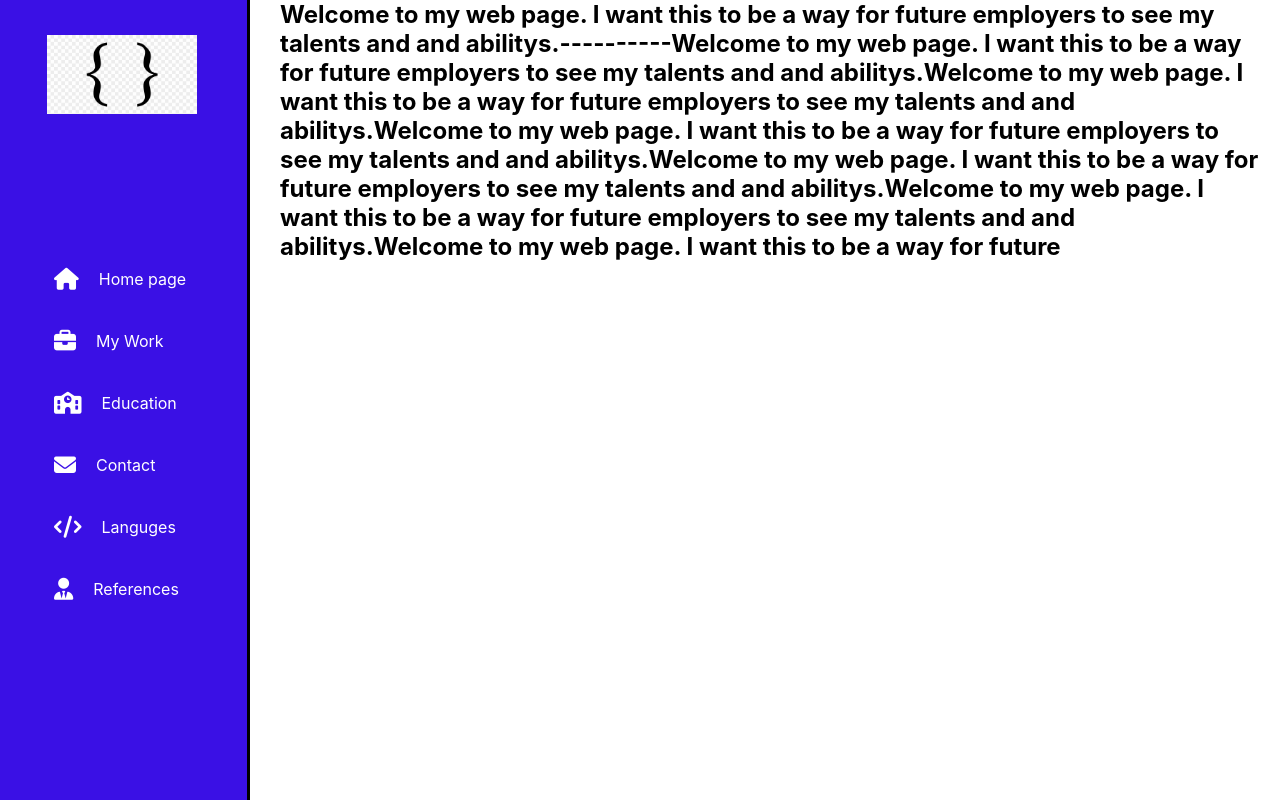
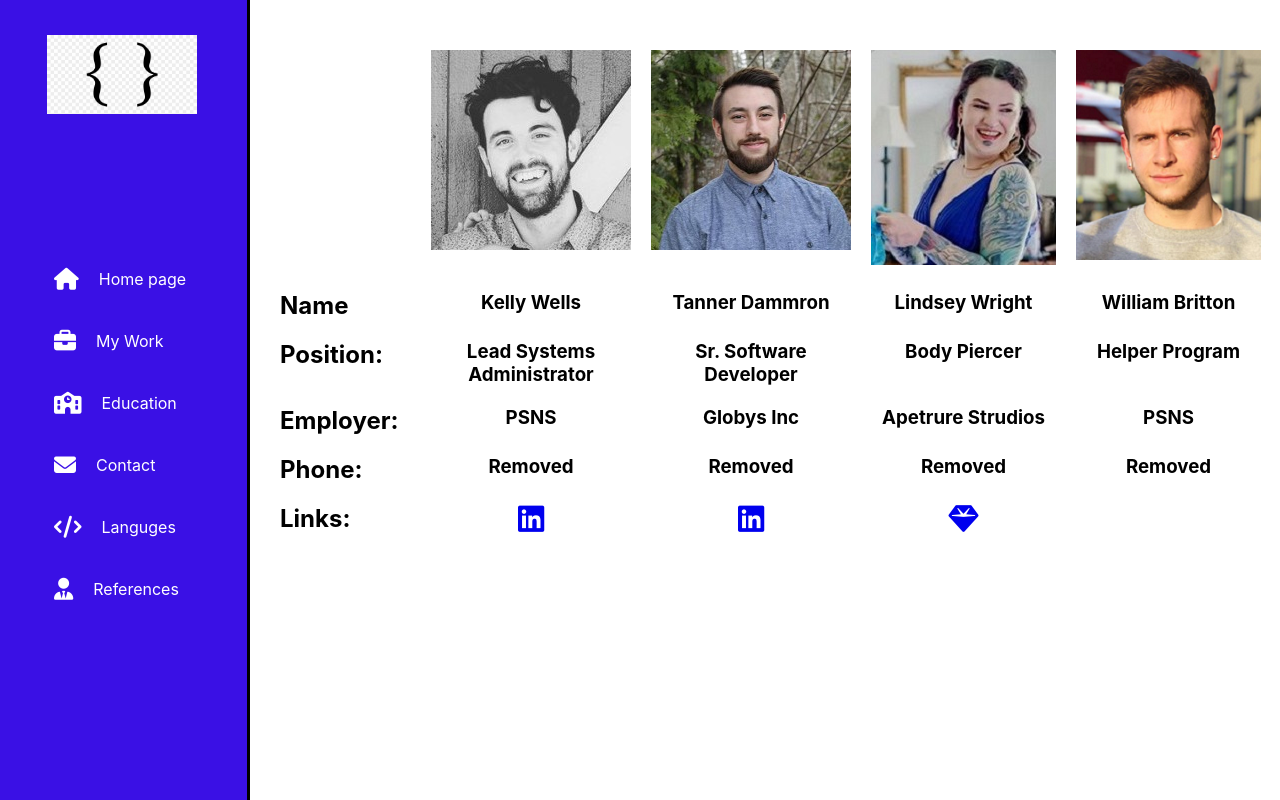
Before and after one commit to CoryCharvat/CoryCharvat.github.io, a plain HTML site: page pages/references.html in a window 1280 px wide. Drawn offline with Linux system fonts and the light colour scheme.

Commit message:
Add a hole page on ref

```diff
--- a/css/references.css
+++ b/css/references.css
@@ -4,6 +4,7 @@
     font-family: "Apercu",-apple-system,BlinkMacSystemFont,"Segoe UI","Roboto","Ubuntu","Cantarell","Fira Sans","Droid Sans","Helvetica Neue",sans-serif,'Poppins', sans-serif;
 }
 html{
+    /* global not used and scroll not used*/
     --global-color-1:  #3A10E5;;
     --global-color-2: #fff;
     scroll-behavior: smooth;
@@ -12,7 +13,143 @@ html{
 main{
     margin-left: 280px;                       /*positioning for the cointent of main*/
     margin-right: 19px;
+    display: grid;
+    grid-template-columns: repeat(5, 1fr);
+    grid-template-rows: 1fr ;
+    grid-gap: 20px;
+    grid-template-areas:
+    "blank ref1 ref2 ref3 ref4"
+    "names name1 name2 name3 name4"
+    "job ref1job ref2job ref3job ref4job"
+    "employer ref1employer ref2employer ref3employer ref4employer"
+    "phone ref1phone ref2phone ref3phone ref4phone"
+    "link ref1link ref2link ref3link ref4link"
+    ;
+}
 
+    /*Kelly*/
+.blank{
+    grid-area: blank;
+}
+.ref1{
+    margin-top: 50px;
+   grid-area: ref1;
+   text-align: center;
+}
+.name1{
+    grid-area: name1;
+    text-align: center;
+}
+.ref1job{
+    grid-area: ref1job;
+    text-align: center;
+}
+.ref1employer{
+    grid-area: ref1employer;
+    text-align: center;
+}
+.ref1phone{
+    grid-area: ref1phone;
+    text-align: center;
+}
+.ref1link{
+    grid-area: ref1link;
+}
+.linkedin1 {
+    text-align: center;
+}
+.linkedin1 i{
+    font-size: 30px;
+}
+
+    /*Tan*/
+.ref2{
+    margin-top: 50px;
+    grid-area: ref2;
+    text-align: center;
+ }
+ .name2{
+    grid-area: name2;
+    text-align: center;
+}
+ .ref2job{
+    grid-area: ref2job;
+    text-align: center;
+}
+.ref2employer{
+    grid-area: ref2employer;
+    text-align: center;
+}
+.ref2phone{
+    grid-area: ref2phone;
+    text-align: center;
+}
+.ref2link{
+    grid-area: ref2link;
+}
+.linkedin2{
+    text-align: center;
+}
+.linkedin2 i{
+    font-size: 30px;
+}
+    /*Linsey*/
+.ref3{
+    margin-top: 50px;
+    grid-area: ref3;
+    text-align: center;
+ }
+ .name3{
+    grid-area: name3;
+    text-align: center;
+}
+ .ref3job{
+    grid-area: ref3job;
+    text-align: center;
+}
+.ref3employer{
+    grid-area: ref3employer;
+    text-align: center;
+}
+.ref3phone{
+    grid-area: ref3phone;
+    text-align: center;
+}
+.ref3link{
+    grid-area: ref3link;
+    text-align: center;
+}
+.website1{
+    text-align: center;
+}
+.website1 i{
+    font-size: 30px;
+}
+    /*Billy*/
+.ref4{
+    margin-top: 50px;
+    grid-area: ref4;
+    text-align: center;
+}
+.name4{
+    grid-area: name4;
+    text-align: center;
+}
+ .ref4job{
+    grid-area: ref4job;
+    text-align: center;
+}
+.ref4employer{
+    grid-area: ref4employer;
+    text-align: center;
+}
+.ref4phone{
+    grid-area: ref4phone;
+    text-align: center;
+}
+.ref4link{
+    grid-area: ref4link;
+    text-align: center;
 }
 
 .side-nav{
@@ -94,11 +231,29 @@ main{
 @media only screen and (max-width: 600px){
     .side-nav{
         width: 110px;
+    }
+    main{
+        display: flex;
+        flex-direction: column;
+        margin-left: 25%;   /* eddit */
 
     }
-    main{
-        margin-left: 25%;   /* eddit */
+    .blank{
+        display: none;
     }
+    .job{
+        display: none;
+    }
+    .employer{
+        display: none;
+    }
+    .phone{
+        display: none;
+    }
+    .link{
+        display: none;
+    }
+
     .logo{
         display: none;
     }
--- a/pages/references.html
+++ b/pages/references.html
@@ -14,7 +14,6 @@
   </head>
   <body>
     <nav>
-      <!-- unused  -->
       <div class="side-nav">
         <a href="" class="logo">
           <img src="../pics/brackets.png" alt="logo img" class="logo-img" />
@@ -61,18 +60,76 @@
       </div>
     </nav>
     <main>
-      <h2 id="homePage">
-        Welcome to my web page. I want this to be a way for future employers to
-        see my talents and and abilitys.----------Welcome to my web page. I want
-        this to be a way for future employers to see my talents and and
-        abilitys.Welcome to my web page. I want this to be a way for future
-        employers to see my talents and and abilitys.Welcome to my web page. I
-        want this to be a way for future employers to see my talents and and
-        abilitys.Welcome to my web page. I want this to be a way for future
-        employers to see my talents and and abilitys.Welcome to my web page. I
-        want this to be a way for future employers to see my talents and and
-        abilitys.Welcome to my web page. I want this to be a way for future
+      <h2 class="blank"></h2>
+      <h2 class="name">Name</h2>
+      <h2 class="job">Position:</h2>
+      <h2 class="employer">Employer:</h2>
+      <h2 class="phone">Phone:</h2>
+      <h2 class="link">Links:</h2>
+
+      <h2 class="ref1">
+        <img src="../pics/kelly.jpg" alt="Kelly pic" />
       </h2>
+      <h3 class="name1">Kelly Wells</h3>
+      <h3 class="ref1job">Lead Systems Administrator</h3>
+      <h3 class="ref1employer">PSNS</h3>
+      <h3 class="ref1phone">
+        <!--360-286-0019-->
+        Removed
+      </h3>
+      <a class="linkedin1" href="https://www.linkedin.com/in/kellywells/"
+        ><i class="fa-brands fa-linkedin"></i
+      ></a>
+
+      <h2 class="ref2">
+        <img src="../pics/tan.jpg" alt="Tanner pic" />
+      </h2>
+      <h3 class="name2">Tanner Dammron</h3>
+      <h3 class="ref2job">Sr. Software Developer</h3>
+      <h3 class="ref2employer">Globys Inc</h3>
+      <h3 class="ref2phone">
+        <!--360-328-8586-->
+        Removed
+      </h3>
+      <a class="linkedin2" href="https://www.linkedin.com/in/tannerdamron/"
+        ><i class="fa-brands fa-linkedin"></i
+      ></a>
+
+      <!--  USE AFTER I FIGURE OUT HOW TO WRAP MORE THAN ONE ICON IN A SINGLE GRID OR EXPAND THE GID LAYOUT
+
+
+      <a class="github" href="https://github.com/tannerdamron"
+        ><i class="fa-brands fa-github"></i
+      ></a>
+      <a class="website1" href="https://swellydesigns.com/"
+        ><i class="fa-solid fa-water"></i>
+      </a>
+      -->
+
+      <h2 class="ref3">
+        <img src="../pics/linzy.JPG" alt="Lindsey pic" />
+      </h2>
+      <h3 class="name3">Lindsey Wright</h3>
+      <h3 class="ref3job">Body Piercer</h3>
+      <h3 class="ref3employer">Apetrure Strudios</h3>
+      <h3 class="ref3phone">
+        <!--360-516-8552-->
+        Removed
+      </h3>
+      <a class="website1" href="https://www.aperturepiercing.com/about"
+        ><i class="fa-solid fa-gem"></i>
+      </a>
+
+      <h2 class="ref4">
+        <img src="../pics/billy.png" alt="Billy pic" />
+      </h2>
+      <h3 class="name4">William Britton</h3>
+      <h3 class="ref4job">Helper Program</h3>
+      <h3 class="ref4employer">PSNS</h3>
+      <h3 class="ref4phone">
+        <!--919-260-0594-->
+        Removed
+      </h3>
     </main>
   </body>
 </html>
```
Also changed, not shown: css/myWork.css (+9 -7 lines), pics/billy.png (added), pics/kelly.jpg (added), pics/linzy.JPG (added), pics/tan.jpg (added).
